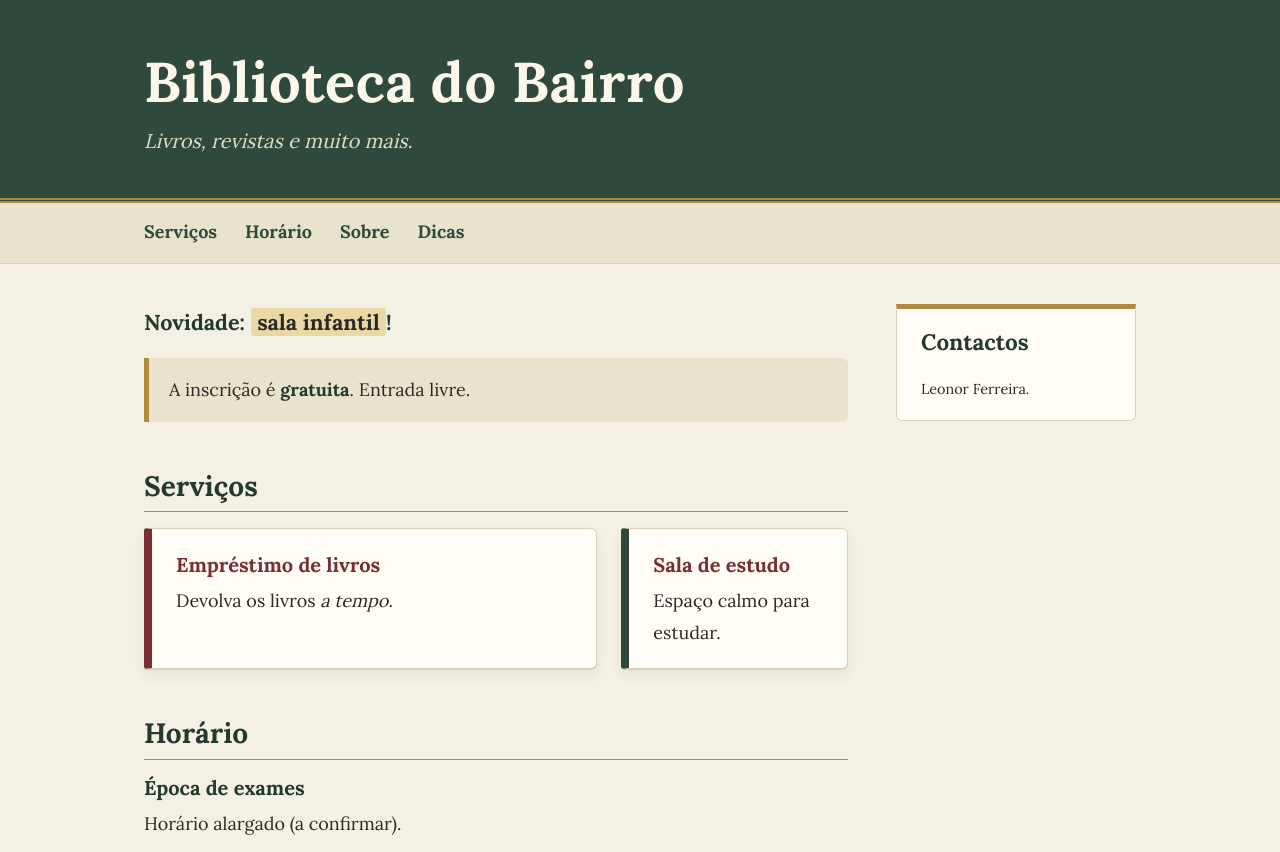
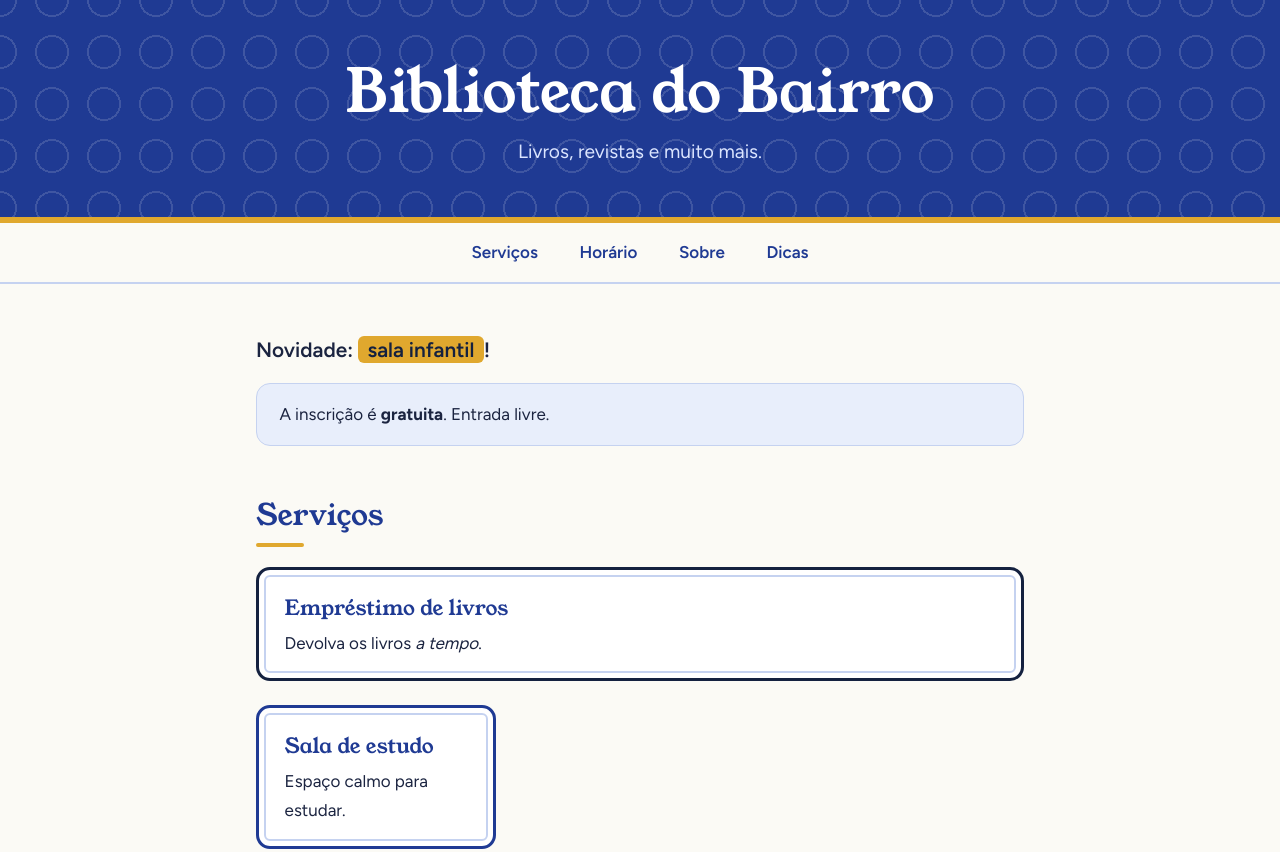
Before and after one commit to leonor118/biblioteca-do-bairro, a plain HTML site: page index.html in a window 1280 px wide. Shown: the top 852 px of the page. Drawn offline with Linux system fonts and the light colour scheme.

Commit message:
Novo visual clássico e acolhedor

```diff
--- a/estilos.css
+++ b/estilos.css
@@ -1,21 +1,24 @@
 /* Biblioteca do Bairro
    leonor ferreira . 06/11/2026
-   Visual clássico e acolhedor: verde-garrafa, papel e latão (13/11/2026) */
+   Design "Azulejo": azul cobalto, branco e ocre (13/11/2026) */
+
+@import url("https://fonts.googleapis.com/css2?family=Figtree:wght@400;600;700&family=Young+Serif&display=swap");
 
 :root {
-  --cor-principal: #2f4a3c;      /* verde-garrafa */
-  --cor-destaque: #7a2e33;       /* tinto, como lombada de livro */
-  --cor-fundo: #f4f0e4;          /* papel */
-  --cor-fundo-escuro: #e9e2cd;   /* papel envelhecido */
-  --cor-cartao: #fffdf6;         /* ficha de catálogo */
-  --cor-texto: #2b2a26;
-  --cor-titulo: #24392d;
-  --cor-latao: #b08a3e;          /* só para filetes e realces */
-  --cor-borda: #d9d0ba;
-  --raio: 6px;
-  --largura-main: 44rem;
-  --largura-aside: 15rem;
-  --espaco-colunas: 3rem;
+  --cor-principal: #1f3a93;      /* azul cobalto */
+  --cor-destaque: #e0a82e;       /* ocre */
+  --cor-fundo: #fbfaf5;          /* branco de azulejo */
+  --cor-fundo-azul: #e8eefb;     /* azul muito claro */
+  --cor-fundo-ocre: #fbf1d4;     /* ocre muito claro */
+  --cor-texto: #1b2440;
+  --cor-titulo: #1f3a93;
+  --cor-borda: #c5d2f0;
+  --cor-noite: #14213f;
+  --raio: 14px;
+  --largura: 48rem;
+
+  /* Padrão de azulejo: círculos nos cantos de cada quadrado */
+  --azulejo: rgba(255, 255, 255, 0.14);
 }
 
 * {
@@ -24,27 +27,23 @@
 
 html {
   scroll-behavior: smooth;
-  scroll-padding-top: 4.5rem;
+  scroll-padding-top: 5rem;
 }
 
 body {
   margin: 0;
   background: var(--cor-fundo);
   color: var(--cor-texto);
-  font-family: "Lora", Georgia, "Times New Roman", serif;
-  font-size: 1.125rem;
-  line-height: 1.75;
+  font-family: "Figtree", "Segoe UI", system-ui, sans-serif;
+  font-size: 1.0625rem;
+  line-height: 1.7;
 
-  /* Grelha: margens | conteúdo | intervalo | lateral | margens */
   display: grid;
   grid-template-columns:
     [full-start] minmax(1.25rem, 1fr)
-    [main-start] minmax(0, var(--largura-main))
-    [main-end] var(--espaco-colunas)
-    [aside-start] var(--largura-aside)
-    [aside-end] minmax(1.25rem, 1fr)
+    [main-start] minmax(0, var(--largura))
+    [main-end] minmax(1.25rem, 1fr)
     [full-end];
-  column-gap: 0;
 }
 
 /* ---------- Tipografia ---------- */
@@ -52,20 +51,30 @@ body {
 h1,
 h2,
 h3 {
+  font-family: "Young Serif", Georgia, serif;
+  font-weight: 400;
   color: var(--cor-titulo);
   line-height: 1.2;
   text-wrap: balance;
 }
 
 h2 {
-  font-size: 1.75rem;
-  margin: 0 0 1rem;
-  padding-bottom: 0.5rem;
-  border-bottom: 1px solid var(--cor-latao);
+  font-size: 1.85rem;
+  margin: 0 0 1.25rem;
+}
+
+h2::after {
+  content: "";
+  display: block;
+  width: 3rem;
+  height: 4px;
+  margin-top: 0.6rem;
+  background: var(--cor-destaque);
+  border-radius: 2px;
 }
 
 h3 {
-  font-size: 1.25rem;
+  font-size: 1.3rem;
   margin: 0 0 0.5rem;
 }
 
@@ -74,42 +83,42 @@ p {
 }
 
 a {
-  color: var(--cor-destaque);
+  color: var(--cor-principal);
   text-underline-offset: 0.2em;
 }
 
 a:hover {
-  color: var(--cor-principal);
+  color: var(--cor-noite);
 }
 
 :focus-visible {
-  outline: 3px solid var(--cor-latao);
+  outline: 3px solid var(--cor-destaque);
   outline-offset: 3px;
 }
 
 strong {
-  color: var(--cor-titulo);
+  font-weight: 700;
 }
 
 mark {
-  background: #ead9a4;
-  color: var(--cor-texto);
-  padding: 0 0.3em;
-  border-radius: 3px;
+  background: var(--cor-destaque);
+  color: var(--cor-noite);
+  padding: 0.05em 0.45em;
+  border-radius: 6px;
 }
 
 abbr[title] {
-  text-decoration: underline dotted var(--cor-latao);
+  text-decoration: underline dotted var(--cor-principal);
   text-underline-offset: 0.2em;
   cursor: help;
 }
 
 code {
-  background: var(--cor-fundo-escuro);
+  background: var(--cor-fundo-azul);
   border: 1px solid var(--cor-borda);
-  border-radius: 4px;
+  border-radius: 6px;
   padding: 0.05em 0.4em;
-  font-size: 0.9em;
+  font-size: 0.92em;
 }
 
 address {
@@ -118,37 +127,43 @@ address {
 
 hr {
   border: 0;
-  border-top: 1px solid var(--cor-borda);
+  border-top: 2px dotted var(--cor-borda);
   margin: 1.25rem 0;
 }
 
 small {
-  font-size: 0.9rem;
+  font-size: 0.92rem;
 }
 
-/* ---------- Cabeçalho ---------- */
+/* ---------- Cabeçalho com padrão de azulejo ---------- */
 
 header {
   grid-column: full-start / full-end;
   grid-row: 1;
-  background: var(--cor-principal);
-  color: #f4f0e4;
-  padding: 3rem max(1.25rem, calc((100% - 62rem) / 2)) 2.5rem;
-  border-bottom: 5px double var(--cor-latao);
+  position: relative;
+  text-align: center;
+  background-color: var(--cor-principal);
+  background-image:
+    radial-gradient(circle at 0 0, transparent 15px, var(--azulejo) 15px 17px, transparent 17px),
+    radial-gradient(circle at 100% 0, transparent 15px, var(--azulejo) 15px 17px, transparent 17px),
+    radial-gradient(circle at 0 100%, transparent 15px, var(--azulejo) 15px 17px, transparent 17px),
+    radial-gradient(circle at 100% 100%, transparent 15px, var(--azulejo) 15px 17px, transparent 17px);
+  background-size: 52px 52px;
+  color: #ffffff;
+  padding: 3.5rem 1.25rem 3rem;
+  border-bottom: 6px solid var(--cor-destaque);
 }
 
 header h1 {
   margin: 0 0 0.5rem;
-  color: #fbf7ea;
-  font-size: clamp(2.2rem, 6vw, 3.5rem);
-  letter-spacing: 0.01em;
+  color: #ffffff;
+  font-size: clamp(2.3rem, 7vw, 3.75rem);
 }
 
 header p {
   margin: 0;
-  color: #e4dcc4;
-  font-size: 1.25rem;
-  font-style: italic;
+  color: #dbe5ff;
+  font-size: 1.2rem;
 }
 
 /* ---------- Menu ---------- */
@@ -159,15 +174,16 @@ header p {
   position: sticky;
   top: 0;
   z-index: 10;
-  background: var(--cor-fundo-escuro);
-  border-bottom: 1px solid var(--cor-borda);
-  padding: 0 max(1.25rem, calc((100% - 62rem) / 2));
+  background: var(--cor-fundo);
+  border-bottom: 2px solid var(--cor-borda);
+  padding: 0.6rem 1.25rem;
 }
 
 .cabecalho ul {
   display: flex;
   flex-wrap: wrap;
-  gap: 0.25rem 1.75rem;
+  justify-content: center;
+  gap: 0.4rem;
   list-style: none;
   margin: 0;
   padding: 0;
@@ -175,17 +191,17 @@ header p {
 
 .cabecalho a {
   display: inline-block;
-  padding: 0.8rem 0;
+  padding: 0.35rem 1.1rem;
+  border-radius: 999px;
   color: var(--cor-principal);
-  font-weight: 700;
+  font-weight: 600;
   text-decoration: none;
-  border-bottom: 3px solid transparent;
-  transition: color 0.2s, border-color 0.2s;
+  transition: background-color 0.2s, color 0.2s;
 }
 
 .cabecalho a:hover {
-  color: var(--cor-destaque);
-  border-bottom-color: var(--cor-latao);
+  background: var(--cor-principal);
+  color: #ffffff;
 }
 
 /* ---------- Conteúdo principal ---------- */
@@ -193,16 +209,11 @@ header p {
 main {
   grid-column: main-start / main-end;
   grid-row: 3;
-  padding: 2.5rem 0 3rem;
-}
-
-/* Páginas sem coluna lateral usam a largura toda */
-body:not(:has(aside)) main {
-  grid-column: main-start / aside-end;
+  padding: 3rem 0 2rem;
 }
 
 main section {
-  margin-bottom: 3rem;
+  margin-bottom: 3.25rem;
 }
 
 main section:last-child {
@@ -210,39 +221,38 @@ main section:last-child {
 }
 
 .destaque {
-  font-size: 1.35rem;
-  font-weight: 700;
-  color: var(--cor-titulo);
+  font-size: 1.3rem;
+  font-weight: 600;
   margin-bottom: 1rem;
 }
 
 .aviso {
-  background: var(--cor-fundo-escuro);
-  border-left: 5px solid var(--cor-latao);
-  border-radius: 0 var(--raio) var(--raio) 0;
-  padding: 1rem 1.25rem;
+  background: var(--cor-fundo-azul);
+  border: 1px solid var(--cor-borda);
+  border-radius: var(--raio);
+  padding: 1rem 1.4rem;
   margin: 0;
 }
 
-/* ---------- Cartões (fichas de catálogo) ---------- */
+/* ---------- Cartões em forma de azulejo ---------- */
 
 .catalogo {
   display: grid;
-  grid-template-columns: 2fr 1fr;
+  grid-template-columns: repeat(auto-fit, minmax(15rem, 1fr));
   gap: 1.5rem;
 }
 
 .cartao {
-  background: var(--cor-cartao);
-  border: 1px solid var(--cor-borda);
-  border-left: 8px solid var(--cor-principal); /* lombada */
-  border-radius: 3px var(--raio) var(--raio) 3px;
-  padding: 1.5rem 1.5rem 1.25rem;
-  box-shadow: 0 1px 0 var(--cor-borda), 0 6px 14px rgba(47, 74, 60, 0.08);
+  background: #ffffff;
+  border: 3px solid var(--cor-principal);
+  border-radius: var(--raio);
+  padding: 1.6rem 1.6rem 1.3rem;
+  /* moldura interior, como a margem de um azulejo */
+  box-shadow: inset 0 0 0 5px #ffffff, inset 0 0 0 7px var(--cor-borda);
 }
 
 .cartao h3 {
-  color: var(--cor-destaque);
+  color: var(--cor-principal);
 }
 
 .cartao p:last-child {
@@ -250,29 +260,25 @@ main section:last-child {
 }
 
 .cartao-largo {
-  border-left-color: var(--cor-destaque);
+  grid-column: 1 / -1;
+  border-color: var(--cor-noite);
 }
 
-/* ---------- Coluna lateral ---------- */
+/* ---------- Contactos: faixa ocre ---------- */
 
 aside {
-  grid-column: aside-start / aside-end;
-  grid-row: 3;
-  align-self: start;
-  position: sticky;
-  top: 5rem;
-  margin: 2.5rem 0 3rem;
-  padding: 1.25rem 1.5rem 1rem;
-  background: var(--cor-cartao);
-  border: 1px solid var(--cor-borda);
-  border-top: 5px solid var(--cor-latao);
-  border-radius: 0 0 var(--raio) var(--raio);
+  grid-column: main-start / main-end;
+  grid-row: 4;
+  margin: 1rem 0 3.5rem;
+  padding: 1.5rem 1.75rem 1.25rem;
+  background: var(--cor-fundo-ocre);
+  border: 2px solid var(--cor-destaque);
+  border-radius: var(--raio);
 }
 
 aside h2 {
-  font-size: 1.4rem;
-  border-bottom: 0;
-  padding-bottom: 0;
+  font-size: 1.5rem;
+  margin-bottom: 0.9rem;
 }
 
 aside p:last-child {
@@ -283,14 +289,16 @@ aside p:last-child {
 
 footer {
   grid-column: full-start / full-end;
-  grid-row: 4;
-  background: var(--cor-principal);
-  color: #e4dcc4;
-  border-top: 5px double var(--cor-latao);
-  padding: 1.75rem max(1.25rem, calc((100% - 62rem) / 2));
+  grid-row: 5;
+  background: var(--cor-noite);
+  color: #dbe5ff;
+  padding: 2rem 1.25rem 1.75rem;
+  border-top: 6px solid var(--cor-destaque);
 }
 
 .rodape {
+  max-width: var(--largura);
+  margin: 0 auto;
   display: flex;
   flex-wrap: wrap;
   justify-content: space-between;
@@ -301,47 +309,19 @@ footer {
   margin: 0;
 }
 
-/* ---------- Telemóvel e ecrãs estreitos ---------- */
-
-@media (max-width: 58rem) {
-  body {
-    grid-template-columns: [full-start] 1.25rem [main-start] minmax(0, 1fr) [main-end] 1.25rem [full-end];
-  }
-
-  main,
-  body:not(:has(aside)) main {
-    grid-column: main-start / main-end;
-  }
-
-  aside {
-    grid-column: main-start / main-end;
-    grid-row: 4;
-    position: static;
-    margin: 0 0 2.5rem;
-  }
-
-  footer {
-    grid-row: 5;
-  }
-
-  header,
-  .cabecalho,
-  footer {
-    padding-inline: 1.25rem;
-  }
-}
+/* ---------- Ecrãs pequenos ---------- */
 
 @media (max-width: 40rem) {
   body {
-    font-size: 1.0625rem;
+    font-size: 1rem;
   }
 
-  .catalogo {
-    grid-template-columns: 1fr;
+  header {
+    padding: 2.5rem 1.25rem 2.25rem;
   }
 
-  .cabecalho ul {
-    gap: 0 1.25rem;
+  .cabecalho a {
+    padding: 0.3rem 0.8rem;
   }
 }
 
```
